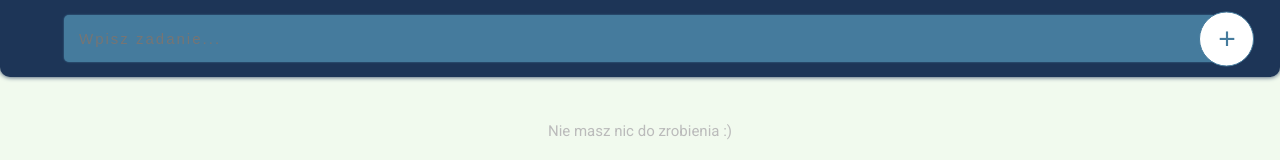
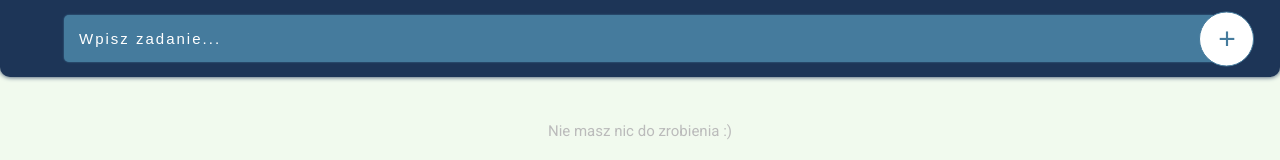
Before and after one commit to damianmich/to-do-list, a plain HTML site: page index.html in a window 1280 px wide. Shown: the top 160 px of the page. Drawn offline with nearby package versions, Linux system fonts and the light colour scheme; files that its build step writes are made by us from their sources.

Commit message:
Fix bugs

```diff
--- a/sass/style.scss
+++ b/sass/style.scss
@@ -31,6 +31,10 @@ html {
         font-size: 1.5rem;
         letter-spacing: 2px;
         box-shadow: 0 0 2px 0 #457B9D;
+
+        &::placeholder {
+            color: white;
+        }
     }
 
     &__input:focus {
```
